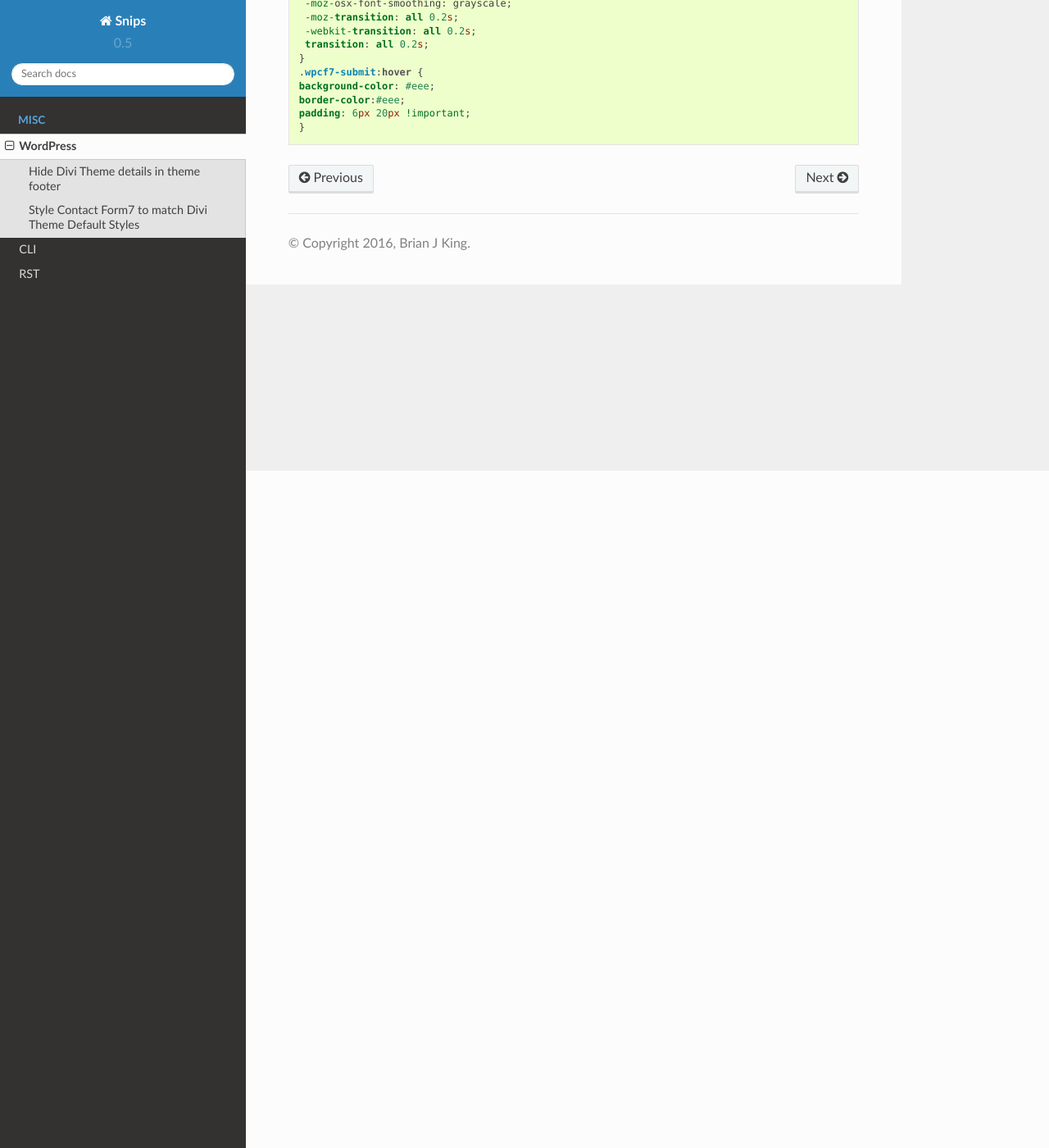
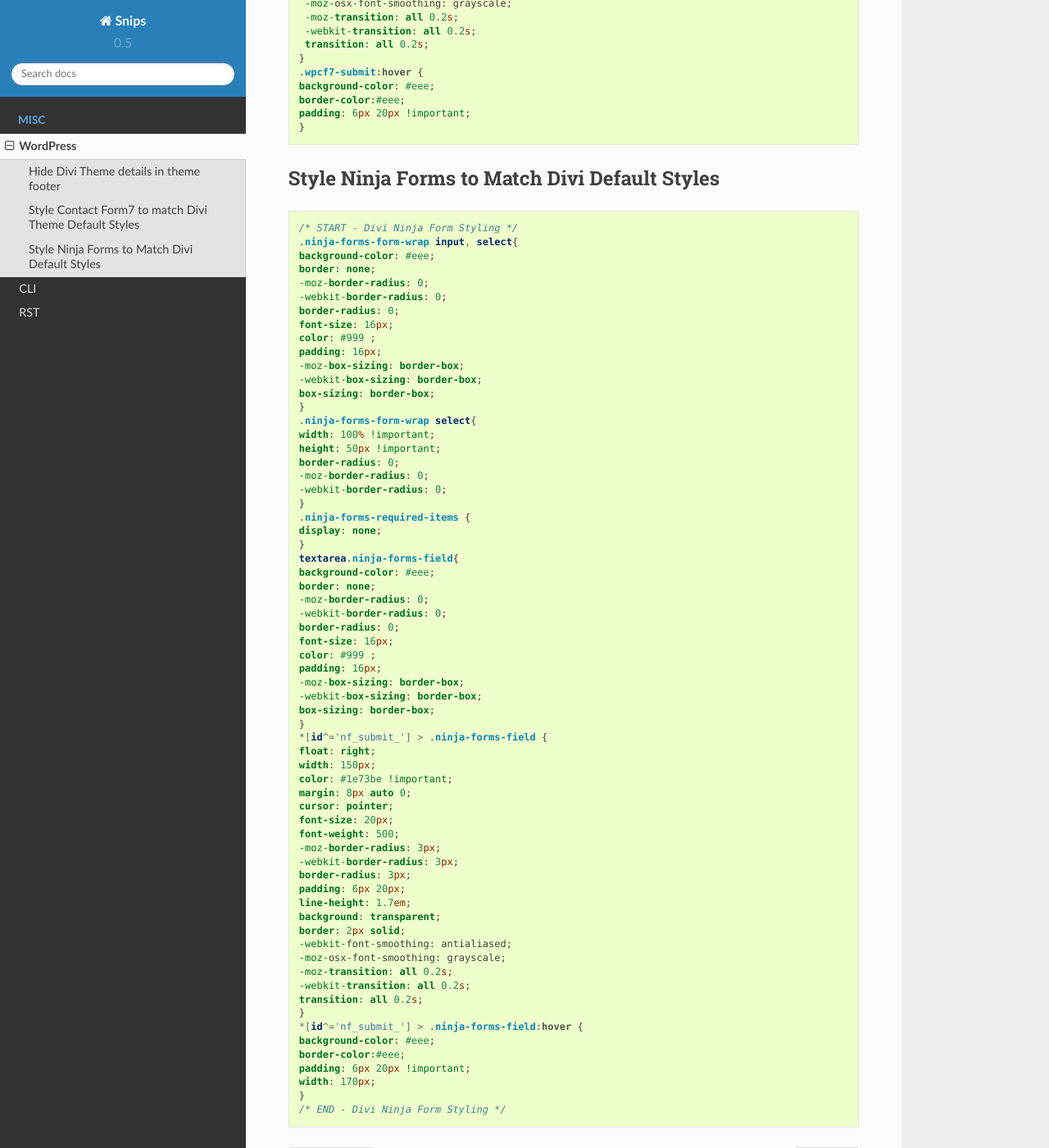
Before and after one commit to brianjking/knowledge, a Sphinx documentation site: the page built from source/wordpress.rst, in a window 1280 px wide and 1400 px high, scrolled down 826 px. Shown: the whole window at 82% size. Built offline with Sphinx 7.4.7 and the Read the Docs theme 2.0.0, drawn with Linux system fonts in a browser that asks for light colours; formulas are drawn with MathJax 3.

Commit message:
Update wordpress.rst

```diff
--- a/source/wordpress.rst
+++ b/source/wordpress.rst
@@ -51,3 +51,74 @@ Style Contact Form7 to match Divi Theme Default Styles
 	border-color:#eee;
 	padding: 6px 20px !important;
 	}
+
+Style Ninja Forms to Match Divi Default Styles
+~~~~~~~~~~~~~~~~~~~~~~~~~~~~~~~~~~~~~~~~~~~~~~~~~~
+
+.. code-block:: css
+
+	/* START - Divi Ninja Form Styling */
+	.ninja-forms-form-wrap input, select{
+	background-color: #eee;
+	border: none;
+	-moz-border-radius: 0;
+	-webkit-border-radius: 0;
+	border-radius: 0;
+	font-size: 16px;
+	color: #999 ;
+	padding: 16px;
+	-moz-box-sizing: border-box;
+	-webkit-box-sizing: border-box;
+	box-sizing: border-box;
+	}
+	.ninja-forms-form-wrap select{
+	width: 100% !important;
+	height: 50px !important;
+	border-radius: 0;
+	-moz-border-radius: 0;
+	-webkit-border-radius: 0;
+	}
+	.ninja-forms-required-items {
+	display: none;
+	}
+	textarea.ninja-forms-field{
+	background-color: #eee;
+	border: none;
+	-moz-border-radius: 0;
+	-webkit-border-radius: 0;
+	border-radius: 0;
+	font-size: 16px;
+	color: #999 ;
+	padding: 16px;
+	-moz-box-sizing: border-box;
+	-webkit-box-sizing: border-box;
+	box-sizing: border-box;
+	}
+	*[id^='nf_submit_'] > .ninja-forms-field {
+	float: right;
+	width: 150px;
+	color: #1e73be !important;
+	margin: 8px auto 0;
+	cursor: pointer;
+	font-size: 20px;
+	font-weight: 500;
+	-moz-border-radius: 3px;
+	-webkit-border-radius: 3px;
+	border-radius: 3px;
+	padding: 6px 20px;
+	line-height: 1.7em;
+	background: transparent;
+	border: 2px solid;
+	-webkit-font-smoothing: antialiased;
+	-moz-osx-font-smoothing: grayscale;
+	-moz-transition: all 0.2s;
+	-webkit-transition: all 0.2s;
+	transition: all 0.2s;
+	}
+	*[id^='nf_submit_'] > .ninja-forms-field:hover {
+	background-color: #eee;
+	border-color:#eee;
+	padding: 6px 20px !important;
+	width: 170px;
+	}
+	/* END - Divi Ninja Form Styling */
```
